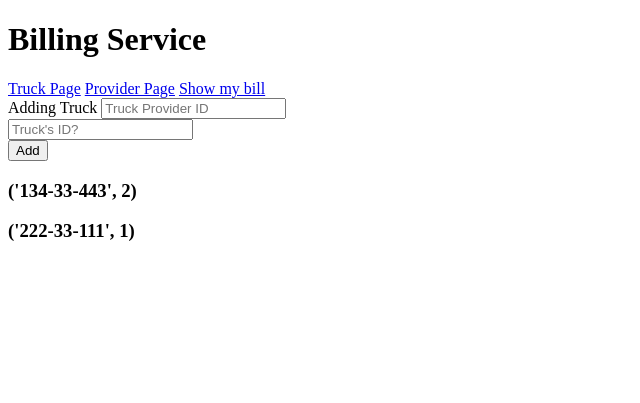
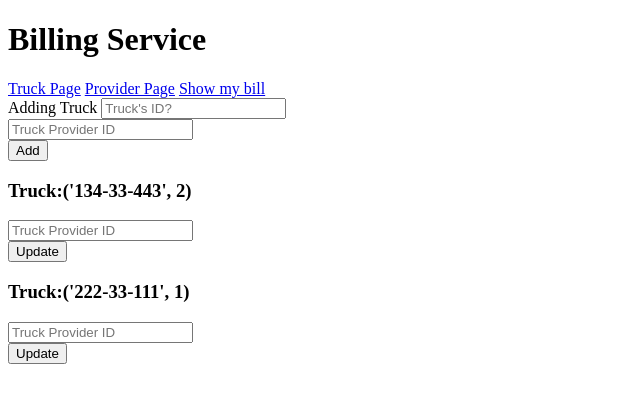
Before and after one commit to DevOpsWeek/GanShmuel, a Flask app: page /trucks in a window 1280 px wide. Shown: the top 403 px of the page, without its empty margins (0-640 px from the left). Run offline with Flask 2, Linux system fonts and the light colour scheme; data comes from the database, SQL or seed files in the repository.

Commit message:
finished post trucks

```diff
--- a/app/app.py
+++ b/app/app.py
@@ -1,5 +1,5 @@
 from typing import List, Dict
-from flask import Flask,request,render_template,redirect,url_for
+from flask import Flask,request,render_template,redirect,url_for,Response
 import mysql.connector
 import json
 
@@ -25,8 +25,8 @@ def index():
 @app.route('/health',methods=['GET'])
 def getHealth():
     if cnx.is_connected() is False:
-     return "500"
-    return "200"
+     return Response(status=500)
+    return Response(status=200)
 
 # @app.route('/postproviders',methods=['POST'])
 # def postProvider():
@@ -49,7 +49,7 @@ def postTrucks():
    truckid=request.form.get("Truck ID")
    provid=request.form.get("Provider ID")
    val=(truckid,provid)
-   post_truck="INSERT into Trucks (id,provider_id) VALUES(%s,%s)"
+   post_truck="INSERT into Trucks (id,provider_id) VALUES(%s,%d)"
    cursor.execute(post_truck,val)
    cnx.commit()
    return redirect(url_for("getTrucks"))
@@ -64,9 +64,9 @@ def getTrucks():
 @app.route('/updateTrucks/<string:id>', methods=['PUT'])
 def putTrucks(id):
     truckid=id
-    provid=provid=request.form.get("Provider ID")
+    provid=request.form.get("Provider ID")
     val=(provid,truckid)
-    put_truck="UPDATE Trucks SET provider_id = %s WHERE id = %s"
+    put_truck="UPDATE Trucks SET provider_id = %s WHERE id = %d"
     cursor.execute(put_truck,val)
     cnx.commit()
     return redirect(url_for("getTrucks"))
--- a/app/templates/base.html
+++ b/app/templates/base.html
@@ -14,6 +14,7 @@
 <a href="/trucks">Truck Page</a>
 <a href="/providers">Provider Page</a>
 <a href="/bill">Show my bill</a>
+</div>
     {% block body %} {% endblock %}
 </body>
 </html>
--- a/app/templates/trucks.html
+++ b/app/templates/trucks.html
@@ -8,15 +8,19 @@
 <div class="box">
 <form action=/addTrucks method = "post">
     <label for="title">Adding Truck</label>
+    <input type="text" name="Truck ID" placeholder="Truck's ID?"><br>
     <input type="text" name="Provider ID" placeholder="Truck Provider ID"><br>
-    <input type="text" name="Truck ID" placeholder="Truck's ID?"><br>
             <button type="submit">Add</button>
  </form>
+
     {% for truck in truck_list %}
-            <h3>{{ truck }}</h3>
+            <h3>Truck:{{ truck }}</h3>
+ <form action=/updateTrucks/{{truck[0]}} method ='put'>
+    <input type="text" name="Provider ID" placeholder="Truck Provider ID"><br>
+            <button type="submit">Update</button>
+ </form>
+ {% endfor %}
 
-        {% endfor %}
- </form>
 </div>
 {% endblock %}
 <a href="/">return to main</a>
```
